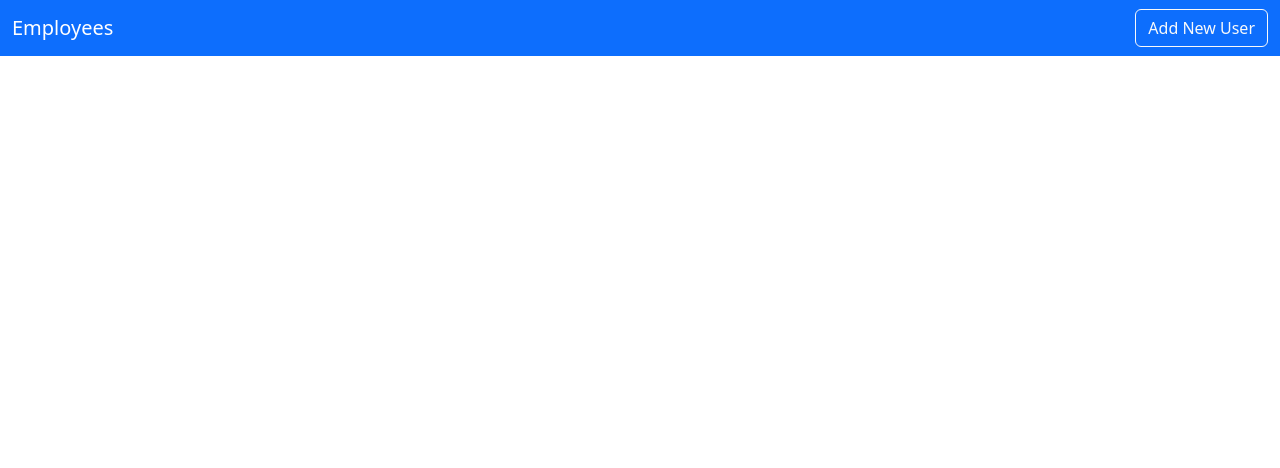
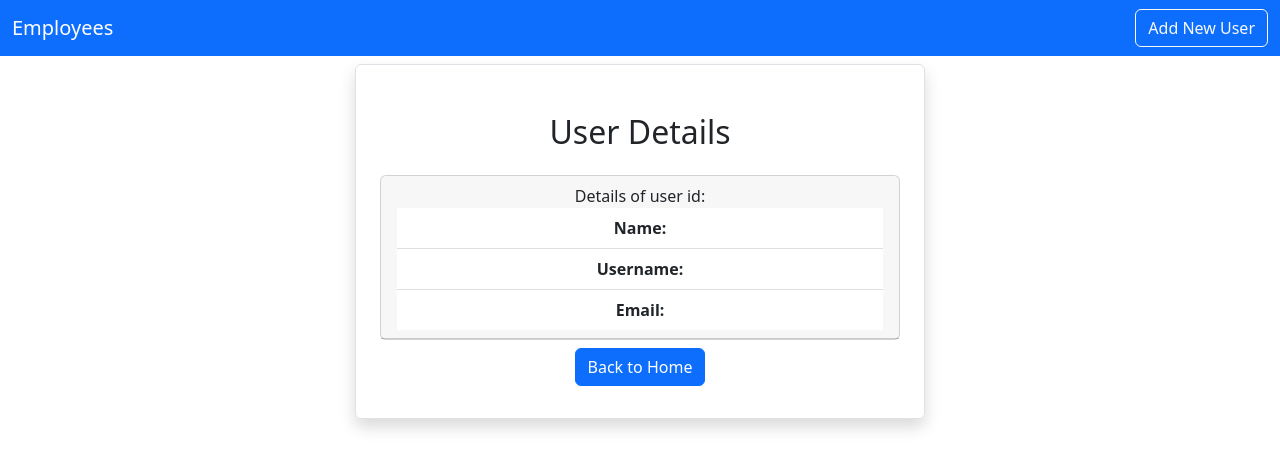
Before and after one commit to badr151/Employee, a React (Create React App) app in the folder employee/: page /viewuser/1 in a window 1280 px wide. Shown: the top 468 px of the page. Built offline with nearby package versions, Linux system fonts and the light colour scheme; no server answers.

Commit message:
Adding viewUser function

```diff
--- a/employee/src/App.js
+++ b/employee/src/App.js
@@ -5,6 +5,7 @@
 import { BrowserRouter as Router, Routes, Route } from "react-router-dom";
 import AddUser from "./users/AddUser";
 import EditUser from "./users/EditUser";
+import ViewUser from "./users/ViewUser";
 
 function App() {
   return (
@@ -15,6 +16,7 @@
           <Route exact path="/" element={<Home />} />
           <Route exact path="/adduser" element={<AddUser />} />
           <Route exact path="/edituser/:id" element={<EditUser />} />
+          <Route exact path="/viewuser/:id" element={<ViewUser />} />
         </Routes>
       </Router>
     </div>
--- a/employee/src/layout/Navbar.jsx
+++ b/employee/src/layout/Navbar.jsx
@@ -6,9 +6,9 @@
     <div>
       <nav className="navbar navbar-expand-lg navbar-dark bg-primary">
         <div className="container-fluid">
-          <a className="navbar-brand" href="/">
+          <Link className="navbar-brand" to="/">
             Employees
-          </a>
+          </Link>
           <button
             className="navbar-toggler"
             type="button"
--- a/employee/src/pages/Home.jsx
+++ b/employee/src/pages/Home.jsx
@@ -5,6 +5,7 @@
 export default function Home() {
   const [users, SetUser] = useState([]);
 
+  // eslint-disable-next-line no-unused-vars
   const { id } = useParams();
 
   useEffect(() => {
@@ -44,7 +45,11 @@
                 <td>{user.username}</td>
                 <td>{user.email}</td>
                 <td>
-                  <button className="btn btn-primary mx-2">View</button>
+                  <Link
+                    className="btn btn-primary mx-2"
+                    to={`/viewuser/${user.id}`}>
+                    View
+                  </Link>
                   <Link
                     className="btn btn-outline-primary mx-2"
                     to={`/edituser/${user.id}`}>
--- a/employee/src/users/EditUser.jsx
+++ b/employee/src/users/EditUser.jsx
@@ -21,6 +21,7 @@
 
   useEffect(() => {
     loadUser();
+    // eslint-disable-next-line react-hooks/exhaustive-deps
   }, []);
 
   const onSubmit = async (e) => {
--- a/employee/src/users/ViewUser.jsx
+++ b/employee/src/users/ViewUser.jsx
@@ -0,0 +1,57 @@
+import axios from "axios";
+import React, { useEffect, useState } from "react";
+import { Link, useParams } from "react-router-dom";
+
+export default function ViewUser() {
+  const [user, setUser] = useState({
+    name: "",
+    username: "",
+    email: "",
+  });
+
+  const { id } = useParams();
+
+  useEffect(() => {
+    loadUser();
+  });
+
+  const loadUser = async () => {
+    const result = await axios.get(`http://localhost:8080/Api/${id}`);
+    setUser(result.data);
+  };
+
+  return (
+    <div className="container">
+      <div className="row">
+        <div className="col-md-6 offset-md-3 border rounded p-4 mt-2 shadow">
+          <h2 className="text-center m-4">User Details</h2>
+
+          <div className="card">
+            <div className="card-header">
+              Details of user id: {user.id}
+              <ul className="list-group list-group-flush">
+                <li className="list-group-item">
+                  <b>Name:</b>
+                  {user.name}
+                </li>
+
+                <li className="list-group-item">
+                  <b>Username:</b>
+                  {user.username}
+                </li>
+
+                <li className="list-group-item">
+                  <b>Email:</b>
+                  {user.email}
+                </li>
+              </ul>
+            </div>
+          </div>
+          <Link className="btn btn-primary my-2" to={"/"}>
+            Back to Home
+          </Link>
+        </div>
+      </div>
+    </div>
+  );
+}
```
